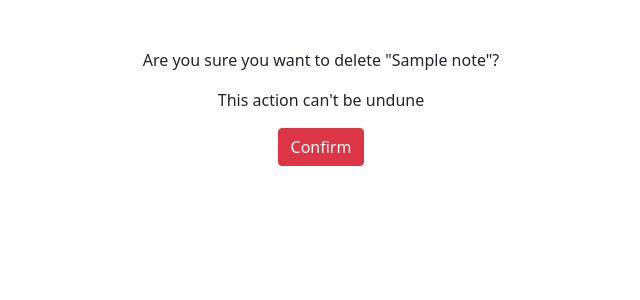
After one commit to ItanuRomero/smart-notes, a Django app: page /smart/notes/1/delete in a window 1280 px wide. The commit adds this page. Shown: the top 300 px of the page, without its empty margins (319-959 px from the left). Run offline with Django 4.2, Linux system fonts and the light colour scheme; tables that the repository leaves empty hold one stand-in row (values such as "Sample post").

Commit message:
finish crud with delete operation

```diff
--- /dev/null
+++ b/src/notes/templates/notes/notes_delete.html
@@ -0,0 +1,15 @@
+{% extends 'base.html' %}
+
+{% block title %}
+    Delete Note
+{% endblock title %}
+
+{% block content %}
+    <form method="POST">
+        {% csrf_token %}
+        <p>Are you sure you want to delete "{{notes.title}}"?</p>
+        <p>This action can't be undune</p>
+
+        <input type='submit' class='btn btn-danger' value="Confirm"/>
+    </form>
+{% endblock content %}
--- a/src/notes/templates/notes/notes_detail.html
+++ b/src/notes/templates/notes/notes_detail.html
@@ -13,4 +13,5 @@
 
 <a href="{% url 'notes.list' %}" class="btn btn-secondary my-5">Back</a>
 <a href="{% url 'notes.update' pk=note.id %}" class="btn btn-secondary my-5">Edit</a>
+<a href="{% url 'notes.delete' pk=note.id %}" class="btn btn-danger my-5">Delete</a>
 {% endblock content %}
--- a/src/notes/urls.py
+++ b/src/notes/urls.py
@@ -6,5 +6,7 @@ urlpatterns = [
     path('notes', views.NotesListView.as_view(), name='notes.list'),
     path('notes/<int:pk>', views.NotesDetailView.as_view(), name='notes.detail'),
     path('notes/<int:pk>/edit', views.NotesUpdateView.as_view(), name='notes.update'),
-    path('notes/new', views.NotesCreateView.as_view(), name='notes.new')
+    path('notes/<int:pk>/delete', views.NotesDeleteView.as_view(), name='notes.delete'),
+    path('notes/new', views.NotesCreateView.as_view(), name='notes.new'),
+
 ]
--- a/src/notes/views.py
+++ b/src/notes/views.py
@@ -1,9 +1,15 @@
 from django.shortcuts import render
 from django.http import Http404
 from django.views.generic import CreateView, ListView, DetailView, UpdateView
+from django.views.generic.edit import DeleteView
 
 from .forms import NotesForm
 from .models import Notes
+
+class NotesDeleteView(DeleteView):
+    model = Notes
+    success_url = '/smart/notes'
+    template_name = 'notes/notes_delete.html'
 
 class NotesCreateView(CreateView):
     model = Notes
```
